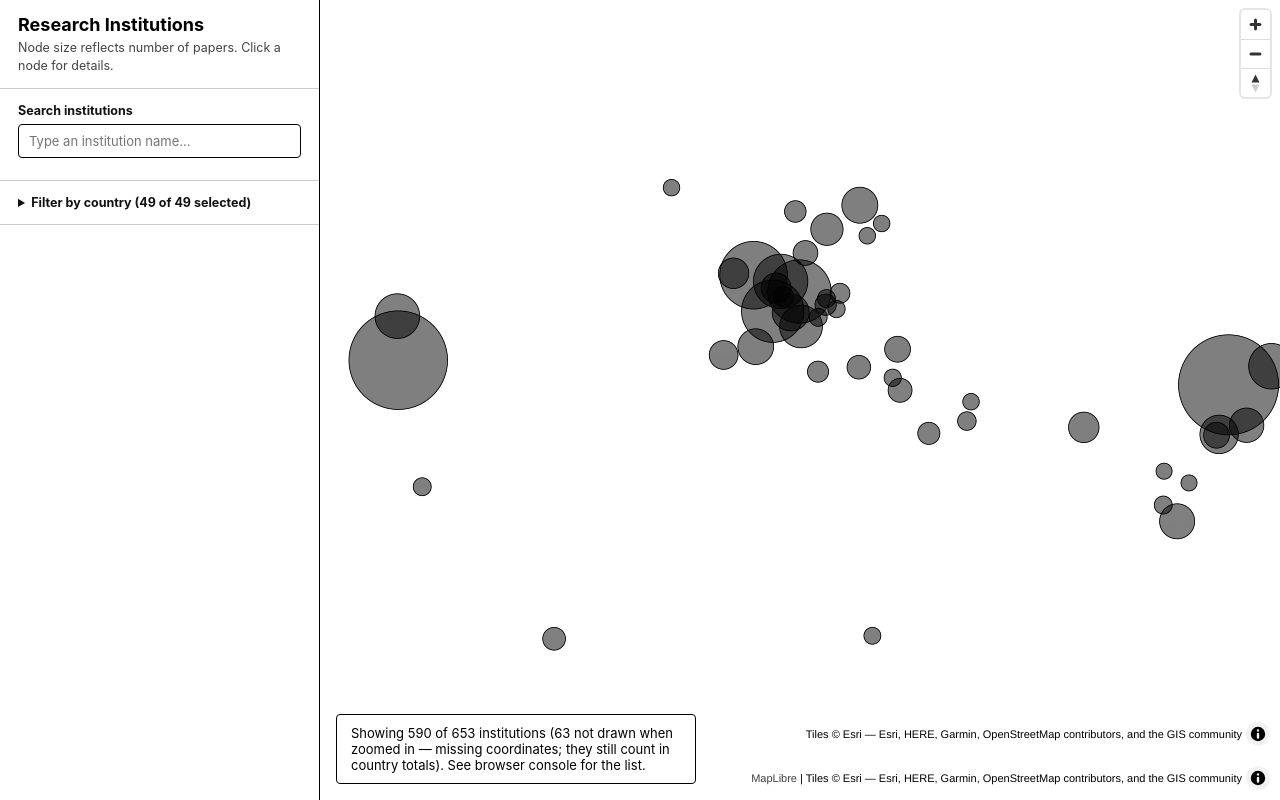
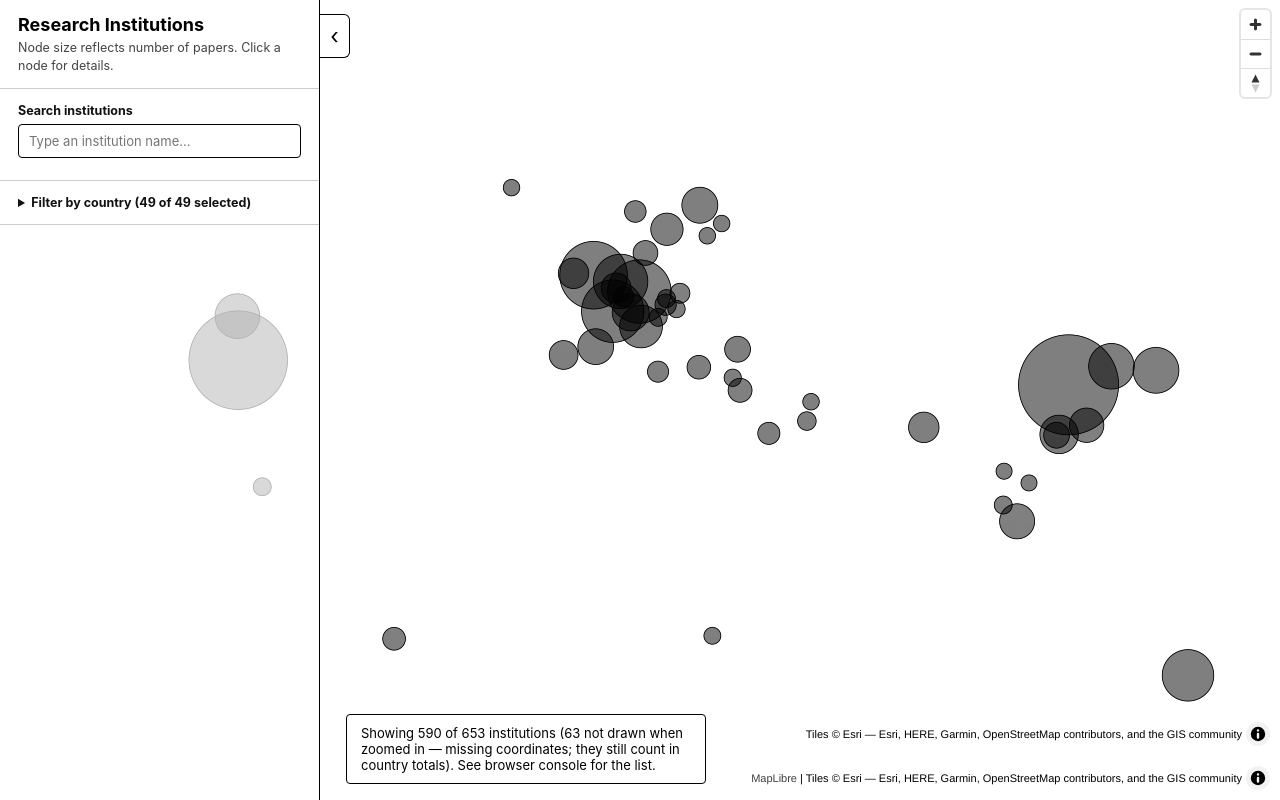
Before and after one commit to BOTMike-42/MAPv2, a plain HTML site: page index.html in a window 1280 px wide. Drawn offline with nearby package versions, Linux system fonts and the light colour scheme; no server answers.

Commit message:
Refactor sidebar and status box styles
Updated sidebar styles and behavior for improved layout.

```diff
--- a/style.css
+++ b/style.css
@@ -13,18 +13,65 @@ html, body {
 }
 
 /* ---------- Sidebar ---------- */
-/* SIDEBAR_WIDTH is used in three places below (sidebar, map, status box).
-   Change all three together if you want a wider or narrower sidebar. */
+/* The sidebar floats ON TOP of the map. Only its BACKGROUND is see-through
+   (the 0.7 in rgba is the opacity: lower = more see-through, 1 = solid).
+   Text, buttons and the search box stay fully solid.
+   The width (320px) is also used by the toggle button and status box below
+   and by SIDEBAR_WIDTH in app.js; change them together. */
 #sidebar {
   position: absolute;
   top: 0;
   bottom: 0;
   left: 0;
   width: 320px;
-  z-index: 2;
+  z-index: 3;
   overflow-y: auto;
+  background: rgba(255, 255, 255, 0.7);
+  border-right: 1px solid #000;
+  transition: transform 0.3s ease;
+}
+
+/* Hidden state: the sidebar slides out past the left edge of the screen. */
+body.sidebar-closed #sidebar {
+  transform: translateX(-100%);
+}
+
+/* ---------- Sidebar toggle tab ---------- */
+#sidebar-toggle {
+  position: absolute;
+  top: 14px;
+  left: 320px; /* sits on the sidebar's right edge */
+  z-index: 4;
+  width: 30px;
+  height: 44px;
+  padding: 0;
+  font-size: 22px;
+  line-height: 1;
+  font-family: inherit;
+  color: #000;
   background: #fff;
-  border-right: 1px solid #000;
+  border: 1px solid #000;
+  border-left: none;
+  border-radius: 0 6px 6px 0;
+  cursor: pointer;
+  transition: left 0.3s ease;
+}
+
+#sidebar-toggle::before {
+  content: "\2039"; /* arrow pointing left = "hide" */
+}
+
+#sidebar-toggle:hover {
+  background: #000;
+  color: #fff;
+}
+
+body.sidebar-closed #sidebar-toggle {
+  left: 0;
+}
+
+body.sidebar-closed #sidebar-toggle::before {
+  content: "\203A"; /* arrow pointing right = "show" */
 }
 
 .sidebar-section {
@@ -175,7 +222,7 @@ html, body {
   position: absolute;
   top: 0;
   bottom: 0;
-  left: 320px; /* leaves room for the sidebar */
+  left: 0; /* full screen: the sidebar floats on top */
   right: 0;
 }
 
@@ -191,7 +238,8 @@ html, body {
 .status {
   position: absolute;
   bottom: 16px;
-  left: 336px; /* sidebar width (320px) + 16px gap */
+  left: 346px; /* sidebar width (320px) + toggle tab + gap */
+  transition: left 0.3s ease;
   z-index: 2;
   background: #fff;
   border: 1px solid #000;
@@ -200,6 +248,11 @@ html, body {
   font-size: 13px;
   max-width: 360px;
   border-radius: 4px;
+}
+
+/* When the sidebar is hidden, the status box moves back to the left edge. */
+body.sidebar-closed .status {
+  left: 46px; /* leaves room for the small tab button */
 }
 
 /* ---------- Popup (black & white theme) ---------- */
```
